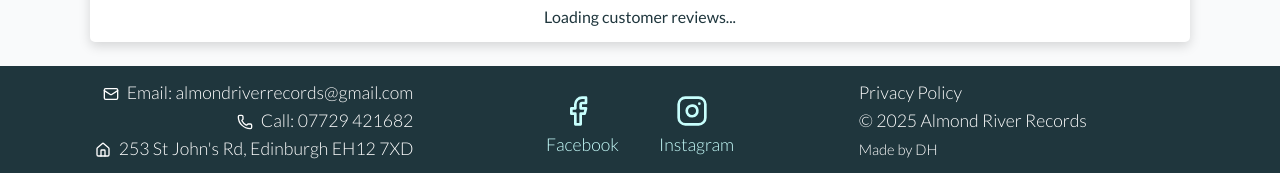
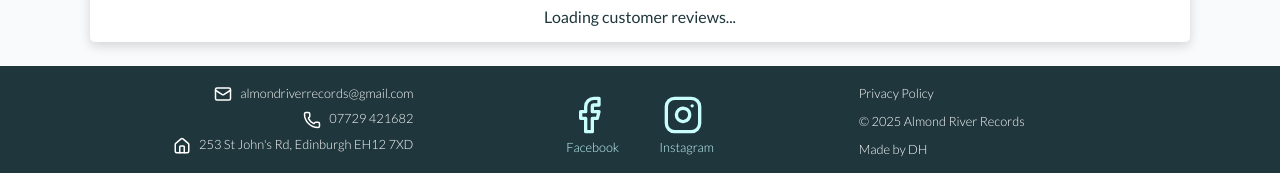
Before and after one commit to dvhzldn/almond-river-records, a Next.js app: page / in a window 1280 px wide. Shown: the part 1271-1444 px from the top of the page. Built offline with nearby package versions, Linux system fonts and the light colour scheme; no server answers; the database is empty.

Commit message:
Styling changes to footer to prevent cumulative layout shift for performance

```diff
--- a/src/app/globals.css
+++ b/src/app/globals.css
@@ -18,7 +18,7 @@
 	--background: linear-gradient(to bottom, var(--colour-4), var(--colour-1));
 	--border-radius: 5px;
 	--box-shadow: 0 4px 12px rgba(0, 0, 0, 0.15);
-	--footer-height: 180px;
+	--footer-height: 100px;
 
 	/* New Color Variables */
 	--colour-1: #40798c;
@@ -332,13 +332,16 @@ textarea:focus-visible {
 	background: var(--colour-4);
 	padding-block: 0.8rem;
 	padding-inline: 1rem;
-
 	display: grid;
 	grid-template-columns: repeat(3, 1fr);
 	gap: 1rem;
 	text-align: start;
-	line-height: 1.6;
+	line-height: 2.2;
 	margin-block-start: auto;
+}
+
+footer.footer {
+	min-block-size: var(--footer-height);
 }
 
 .footer ul {
@@ -351,24 +354,20 @@ textarea:focus-visible {
 
 .footer a,
 .footer p {
-	font-size: 1.1rem;
+	font-size: 0.8rem;
 	color: var(--colour-7);
 	font-weight: lighter;
 }
 
 .footer-icon {
-	font-size: 0.2rem;
+	font-size: unset;
 	vertical-align: middle;
 	margin-inline-end: 0.5rem;
 }
 
-.footer-icon a svg {
-	inline-size: 1rem;
-	block-size: 1rem;
-}
-
 .footer-contact span {
 	font-style: normal;
+	font-size: 0.8rem;
 }
 
 /* Social Links */
@@ -399,10 +398,8 @@ textarea:focus-visible {
 }
 
 .socialLinks .footer-icon {
-	width: 2rem;
-	height: 2rem;
 	display: block;
-	margin-bottom: 0; /* pushes the icon closer to text */
+	margin-bottom: 0;
 }
 
 /* Modal */
--- a/src/app/layout.tsx
+++ b/src/app/layout.tsx
@@ -11,11 +11,13 @@ const lato = Lato({
 	subsets: ["latin"],
 	weight: ["300", "400", "700"],
 	variable: "--font-lato",
+	display: "swap",
 });
 const oswald = Oswald({
 	subsets: ["latin"],
 	weight: ["300", "400", "700"],
 	variable: "--font-oswald",
+	display: "swap",
 });
 
 export const metadata: Metadata = {
--- a/src/components/Footer.tsx
+++ b/src/components/Footer.tsx
@@ -21,8 +21,13 @@ export default function Footer() {
 								rel="noopener noreferrer"
 								aria-label="Email Almond River Records"
 							>
-								<Mail className="footer-icon" aria-hidden="true" />
-								<span>Email: almondriverrecords@gmail.com</span>
+								<Mail
+									className="footer-icon"
+									width={18}
+									height={18}
+									aria-hidden="true"
+								/>
+								<span>almondriverrecords@gmail.com</span>
 							</a>
 						</li>
 						<li>
@@ -32,8 +37,13 @@ export default function Footer() {
 								rel="noopener noreferrer"
 								aria-label="Call Almond River Records at 07729 421682"
 							>
-								<Phone className="footer-icon" aria-hidden="true" />
-								<span>Call: 07729 421682</span>
+								<Phone
+									className="footer-icon"
+									width={18}
+									height={18}
+									aria-hidden="true"
+								/>
+								<span>07729 421682</span>
 							</a>
 						</li>
 						<li>
@@ -43,7 +53,12 @@ export default function Footer() {
 								rel="noopener noreferrer"
 								aria-label="Visit us at 253 St John's Road, Edinburgh"
 							>
-								<Home className="footer-icon" aria-hidden="true" />
+								<Home
+									className="footer-icon"
+									width={18}
+									height={18}
+									aria-hidden="true"
+								/>
 								<span>{`253 St John's Rd, Edinburgh EH12 7XD`}</span>
 							</a>
 						</li>
@@ -64,7 +79,8 @@ export default function Footer() {
 					>
 						<Facebook
 							className="footer-icon"
-							size={40}
+							width={40}
+							height={40}
 							aria-hidden="true"
 						/>
 						<span>Facebook</span>
@@ -77,7 +93,8 @@ export default function Footer() {
 					>
 						<Instagram
 							className="footer-icon"
-							size={40}
+							height={40}
+							width={40}
 							aria-hidden="true"
 						/>
 						<span>Instagram</span>
@@ -90,9 +107,7 @@ export default function Footer() {
 					<Link href="/privacy">Privacy Policy</Link>
 				</p>
 				<p>© {new Date().getFullYear()} Almond River Records</p>
-				<p>
-					<small>Made by DH</small>
-				</p>
+				<p>Made by DH</p>
 			</section>
 		</footer>
 	);
```
